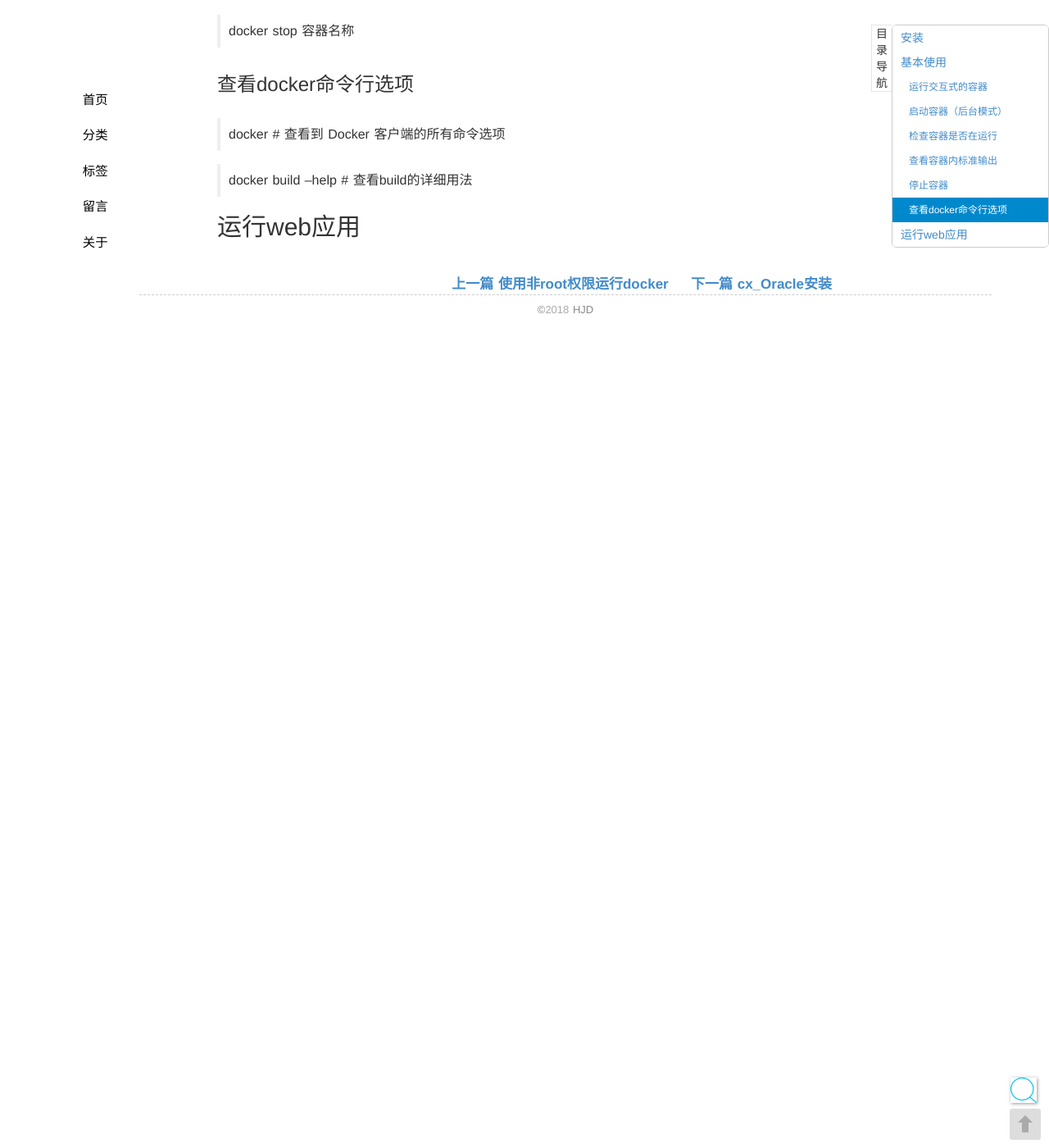
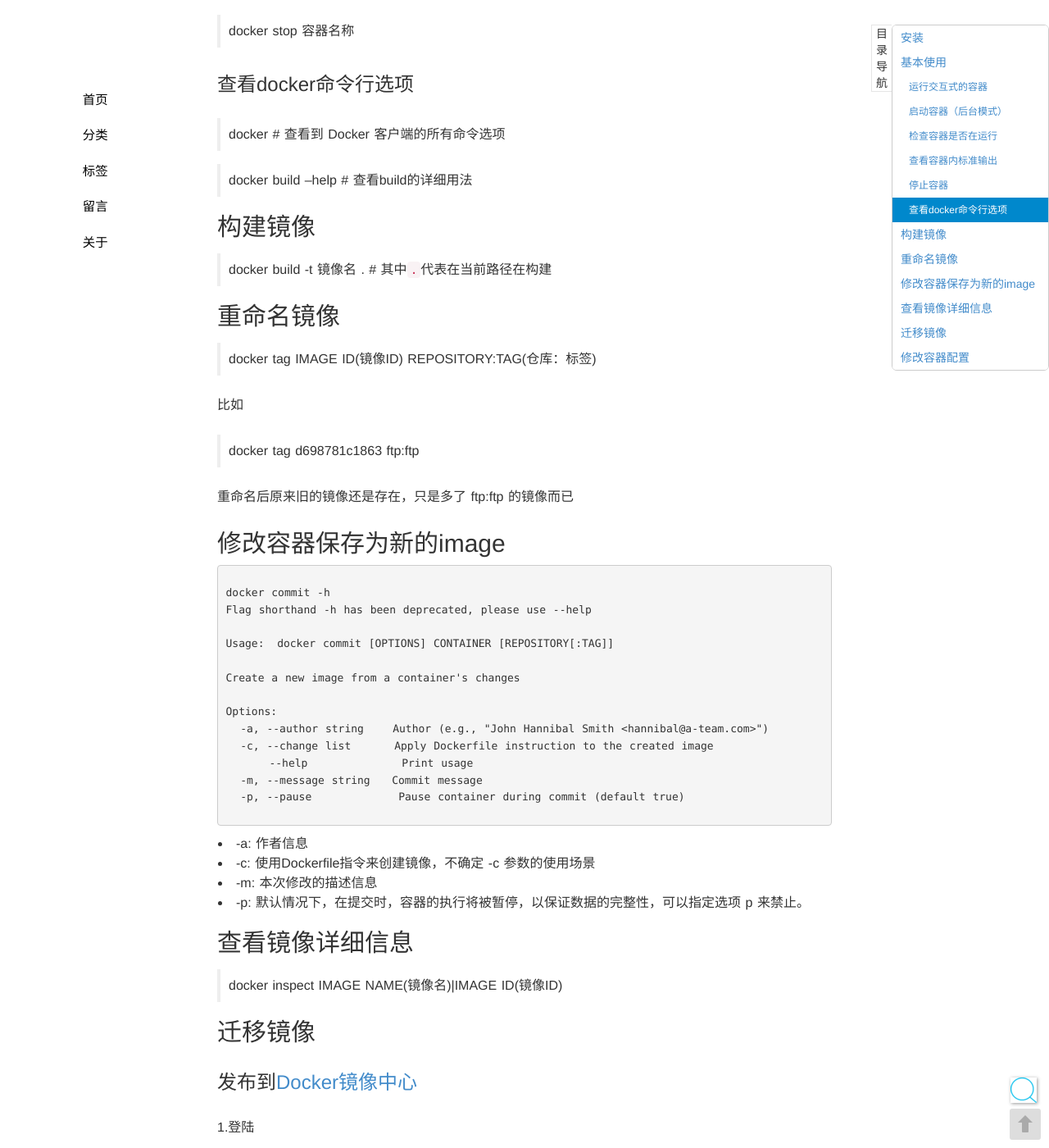
Before and after one commit to seekplum/seekplum.github.io, a Jekyll site: the page built from _posts/2018-05-28-docker-use.md, in a window 1280 px wide and 1400 px high, scrolled down 2474 px. Shown: the whole window at 82% size. Built offline with Jekyll 4.4.1, drawn with Linux system fonts in a browser that asks for light colours; comment, search, counter and statistics services are not loaded; some of the changed text lies outside the part shown.

Commit message:
docker常用操作

````diff
--- a/_posts/2018-04-15-docker-use.md
+++ b/_posts/2018-05-28-docker-use.md
@@ -1,6 +1,6 @@
 ---
 layout: post
-title:  docker学习
+title:  docker常用操作
 tags: linux docker
 thread: docker
 ---
@@ -99,5 +99,90 @@ Docker 要求 Ubuntu 系统的内核版本高于 3.10 ，查看本页面的前
 
 > docker build --help  # 查看build的详细用法
 
+## 构建镜像
+> docker build -t 镜像名 .  # 其中`.`代表在当前路径在构建
 
-## 运行web应用
+
+## 重命名镜像
+> docker tag IMAGE ID(镜像ID) REPOSITORY:TAG(仓库：标签)
+
+比如
+
+> docker tag d698781c1863 ftp:ftp
+
+重命名后原来旧的镜像还是存在，只是多了 ftp:ftp 的镜像而已
+
+## 修改容器保存为新的image
+```
+docker commit -h
+Flag shorthand -h has been deprecated, please use --help
+
+Usage:	docker commit [OPTIONS] CONTAINER [REPOSITORY[:TAG]]
+
+Create a new image from a container's changes
+
+Options:
+  -a, --author string    Author (e.g., "John Hannibal Smith <hannibal@a-team.com>")
+  -c, --change list      Apply Dockerfile instruction to the created image
+      --help             Print usage
+  -m, --message string   Commit message
+  -p, --pause            Pause container during commit (default true)
+```
+* -a: 作者信息
+* -c: 使用Dockerfile指令来创建镜像，不确定 -c 参数的使用场景
+* -m: 本次修改的描述信息
+* -p: 默认情况下，在提交时，容器的执行将被暂停，以保证数据的完整性，可以指定选项 p 来禁止。
+
+## 查看镜像详细信息
+> docker inspect IMAGE NAME(镜像名)\|IMAGE ID(镜像ID)
+
+## 迁移镜像
+
+### 发布到[Docker镜像中心](https://hub.docker.com)
+1.登陆
+
+> docker login
+
+之后会让输入用户名、密码，没有则先在[Docker镜像中心](https://hub.docker.com)注册
+
+2.镜像打tag
+
+见[重命名镜像](#重命名镜像)
+
+3.发布镜像
+
+> docker push username/repository:tag
+
+### 转为文件传输
+1.保存为文件
+
+> docker save -o /tmp/test.tar 镜像名
+
+2.确认文件是否生成
+
+> ls -l /tmp/test.tar
+
+3.恢复镜像
+
+> docker load -i /tmp/test.tar
+
+4.检查是否恢复成功
+
+> docker images
+
+
+## 修改容器配置
+比如要修改容器的映射端口
+
+### 常规方法
+* 1.停止容器, docker stop
+* 2.保存为新的image, docker commit
+* 3.重新运行容器, docker run 指定新的端口和镜像
+
+### 修改json文件方式
+* 1.停止容器, docker stop
+* 2.修改json配置文件，找到端口映射部分内容进行修改,文件位置`/var/lib/docker/containers/容器id`
+    - hostconfig.json
+    - config.v2.json  # 可能会不需要改
+* 3.重启docker, service docker restart
+* 4.重新运行容器, docker run
````
